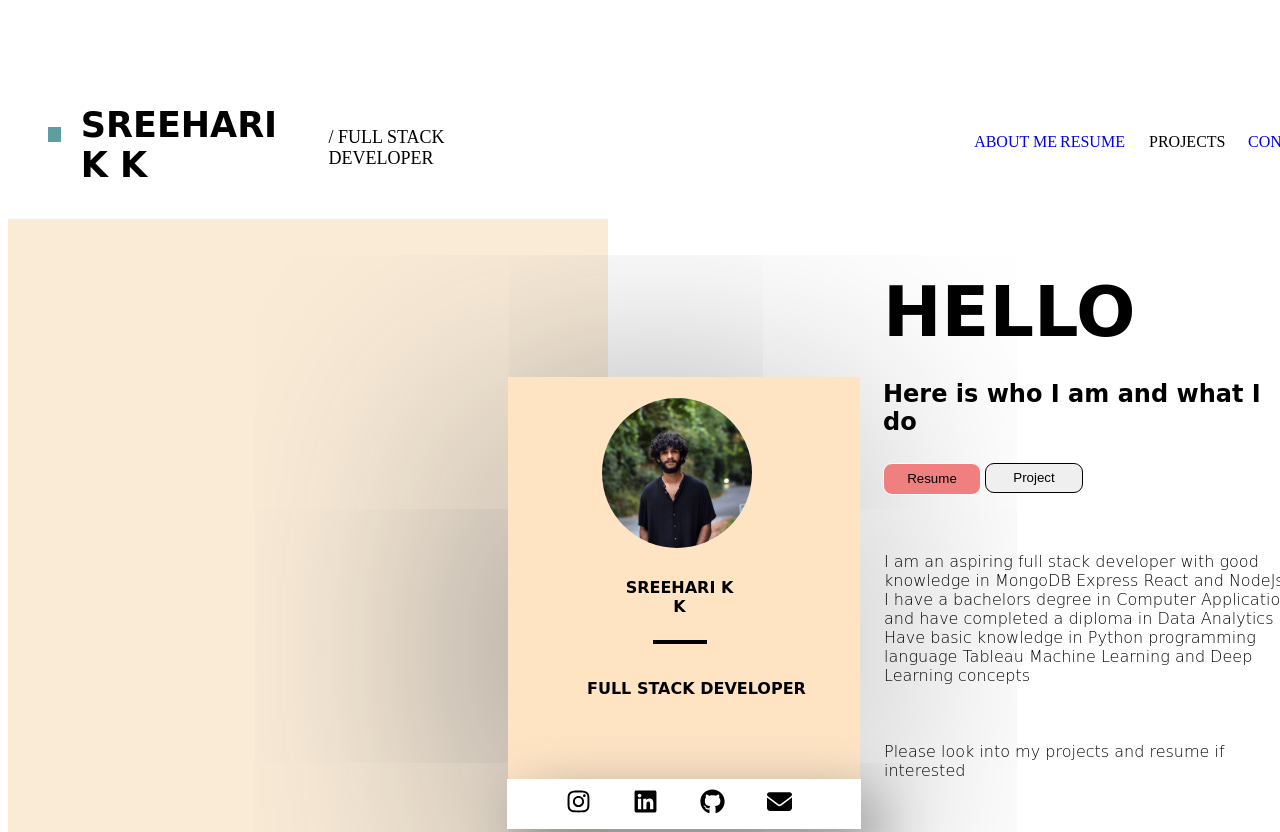
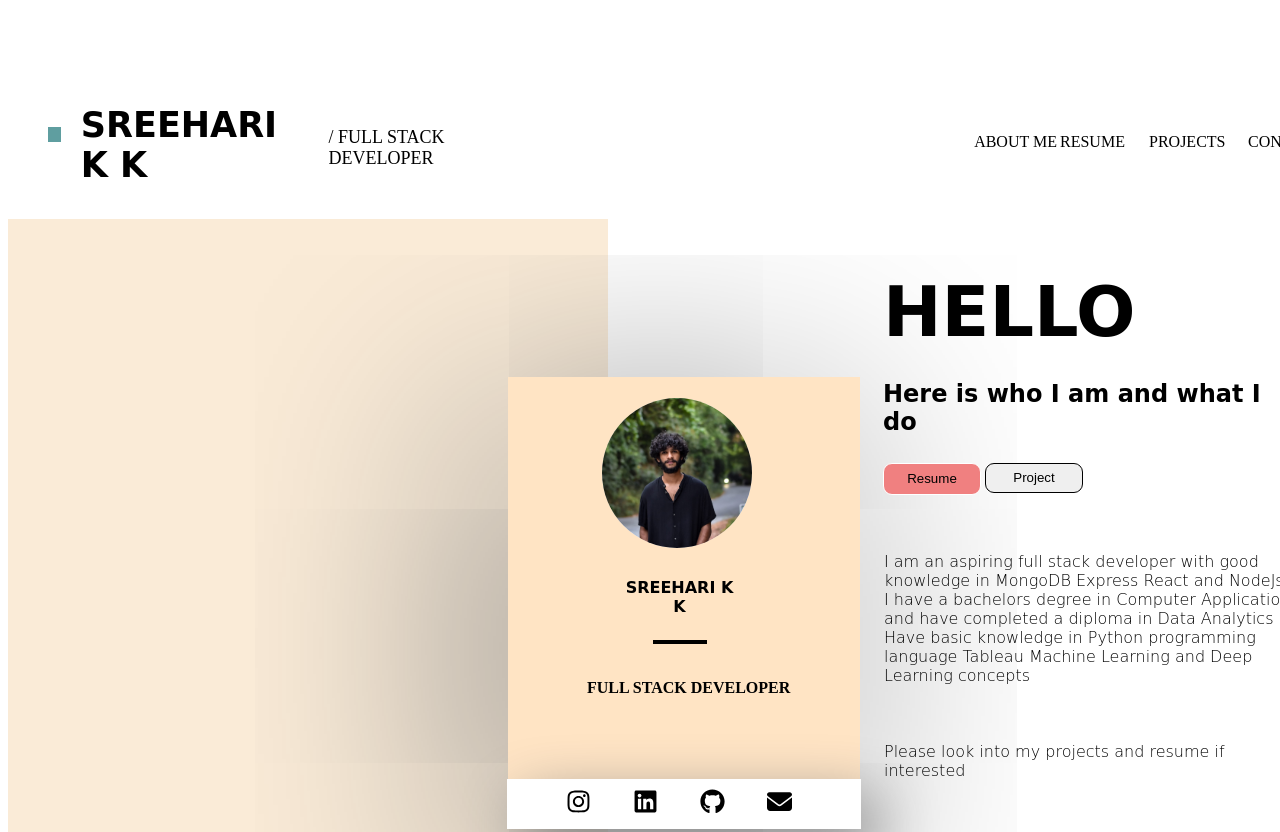
Before and after one commit to iamsreehari02/My-Personal-Website, a plain HTML site: page index.html in a window 1280 px wide. Shown: the top 832 px of the page. Drawn offline with Linux system fonts and the light colour scheme.

Commit message:
till now

```diff
--- a/index.html
+++ b/index.html
@@ -12,16 +12,16 @@
         </div>
         <div class="dev">/ FULL STACK DEVELOPER</div>
         <div class="abt">
-            <p><a style="text-decoration:none" href="index.html">ABOUT ME</a></p>
+            <p><a href="index.html">ABOUT ME</a></p>
         </div>
         <div class="resu">
-            <p><a style="text-decoration:none" href="resume.html">RESUME</a></p>
+            <p><a href="resume.html">RESUME</a></p>
         </div>
         <div class="Projcts">
             <p>PROJECTS</p>
         </div>
         <div class="contcts">
-            <p><a style="text-decoration:none" href="contact.html">CONTACT</a></p>
+            <p><a href="contact.html">CONTACT</a></p>
         </div>
     </div>
     <div class="maindiv">
--- a/website.css
+++ b/website.css
@@ -5,6 +5,7 @@ h1{
 
 }
 .topone{
+
     position: fixed;
     margin-top:-201px;
     height: 180px;
@@ -39,6 +40,8 @@ h1{
 
 }
 .abt{
+    color:black;
+    background-color: transparent;
     margin-top: 98px;
     height: 59px;
     width: 124px;
@@ -139,7 +142,7 @@ h1{
     height: 50px;
     margin-left: 78px;
     margin-top: 35px;
-    font-family: cursive;
+    font-family: ;
 }
 .logos{
     box-shadow: 16px 22px 61px grey;
@@ -299,3 +302,7 @@ h1{
     height:20px;
     width:20px;
 }
+a{
+    color:black;
+    text-decoration: none;
+}
```
